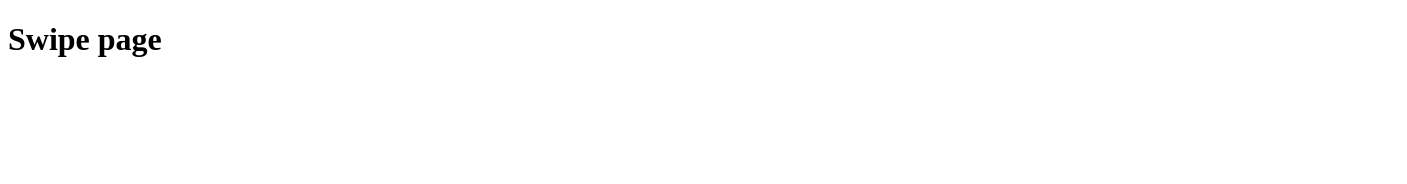
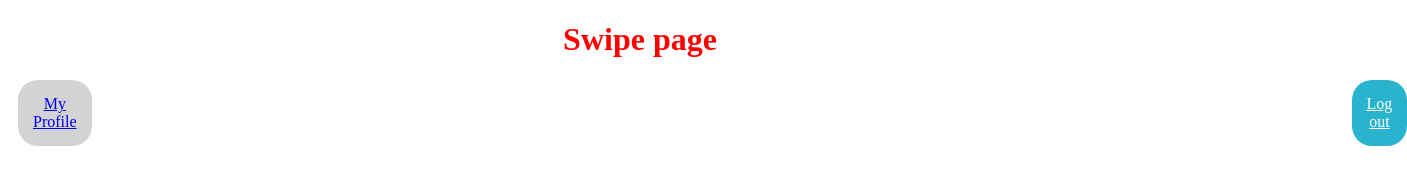
Before and after one commit to TS-legacy/Eksamensopgave, a website: page Views/swipe.html in a window 1280 px wide. Shown: the whole page, 1407 px wide, since content can reach past the window. Drawn offline with Linux system fonts and the light colour scheme.

Commit message:
links to others sites

```diff
--- /dev/null
+++ b/Views/swipe.css
@@ -0,0 +1,23 @@
+.navigation {
+    text-align: center;
+    display: flex;
+}
+
+.myProfile__link {
+    margin-left: 10px;
+    background-color: lightgray;
+    padding: 15px;
+    border-radius: 20px;
+}
+
+.logOut__link {
+    margin-left: 1260px;
+    background-color: #29b3cd;
+    padding: 15px;
+    border-radius: 20px;
+    color: white;
+}
+h1 {
+    text-align: center;
+    color: red;
+}
--- a/Views/swipe.html
+++ b/Views/swipe.html
@@ -4,9 +4,21 @@
     <meta charset="UTF-8">
     <meta name="viewport" content="width=device-width, initial-scale=1.0">
     <title> Swipe page </title>
+    <link rel="stylesheet" href="./swipe.css"/>
+    <script src="../Controller/swipe.js"></script>
   </head>
   <body>
+
     <h1> Swipe page</h1>
+
+<!-- Making the navigationmenu in top to log out and jump to myProfile-->
+<header class="header">
+  <nav class="navigation">
+    <a class="myProfile__link" href="./myProfile.html"> My Profile </a>
+    <a class="logOut__link" href="./login.html"> Log out </a>
+
+  </nav>
+</header>
 
   </body>
 </html>
```
